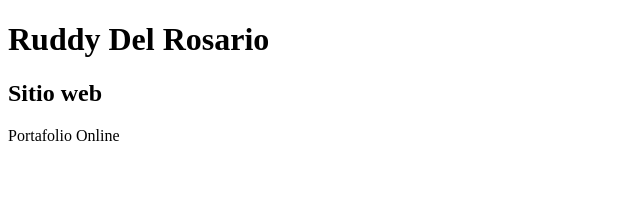
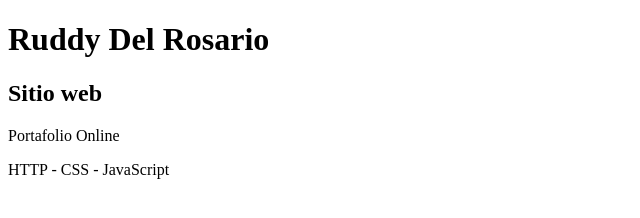
Before and after one commit to ruddydelrosario/ruddydelrosario.github.io, a plain HTML site: page index.html in a window 1280 px wide. Shown: the whole page, without its empty margins (0-640 px from the left). Drawn offline with Linux system fonts and the light colour scheme.

Commit message:
Subir el index otra vez

```diff
--- a/index.html
+++ b/index.html
@@ -9,5 +9,6 @@
     <h1>Ruddy Del Rosario</h1>
     <h2>Sitio web</h2>
     <p>Portafolio Online</p>
+    <p>HTTP - CSS - JavaScript</p>
 </body>
 </html>
```
